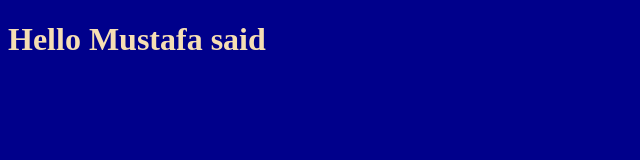
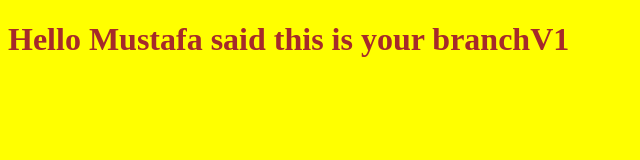
Before and after one commit to MustafaDevekopar/my-project, a plain HTML site: page index.html in a window 1280 px wide. Shown: the whole page, without its empty margins (0-640 px from the left). Drawn offline with Linux system fonts and the light colour scheme.

Commit message:
chang the style in branchV1

```diff
--- a/index.html
+++ b/index.html
@@ -7,7 +7,7 @@
     <title></title>
 </head>
 <body>
-    <h1>Hello Mustafa said</h1>
+    <h1>Hello Mustafa said this is your branchV1</h1>
     <script src="app.js">
 
     </script>
--- a/style.css
+++ b/style.css
@@ -1,4 +1,4 @@
 body{
-    background-color: darkblue;
-    color: wheat;
+    background-color: yellow;
+    color: brown;
 }
```
